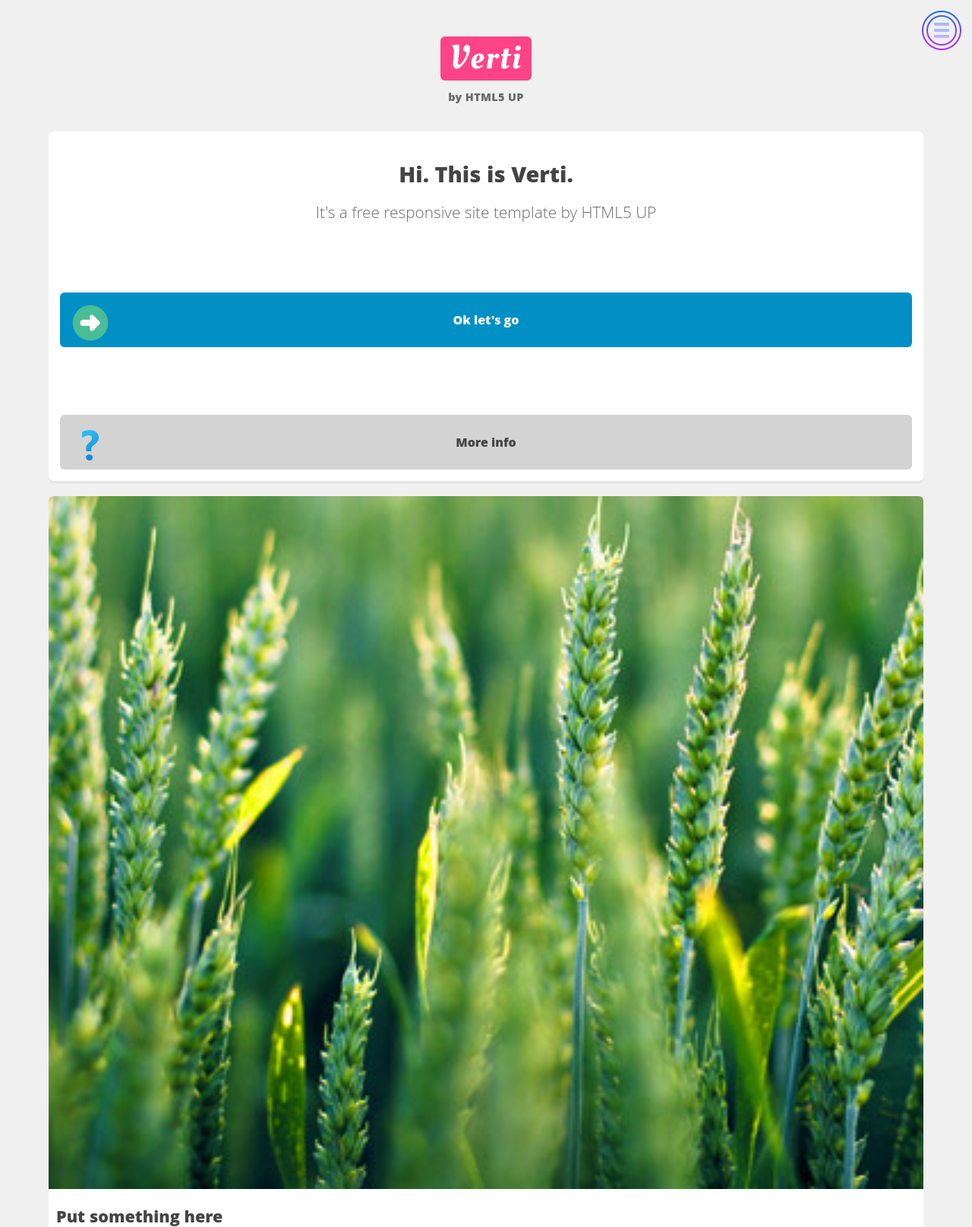
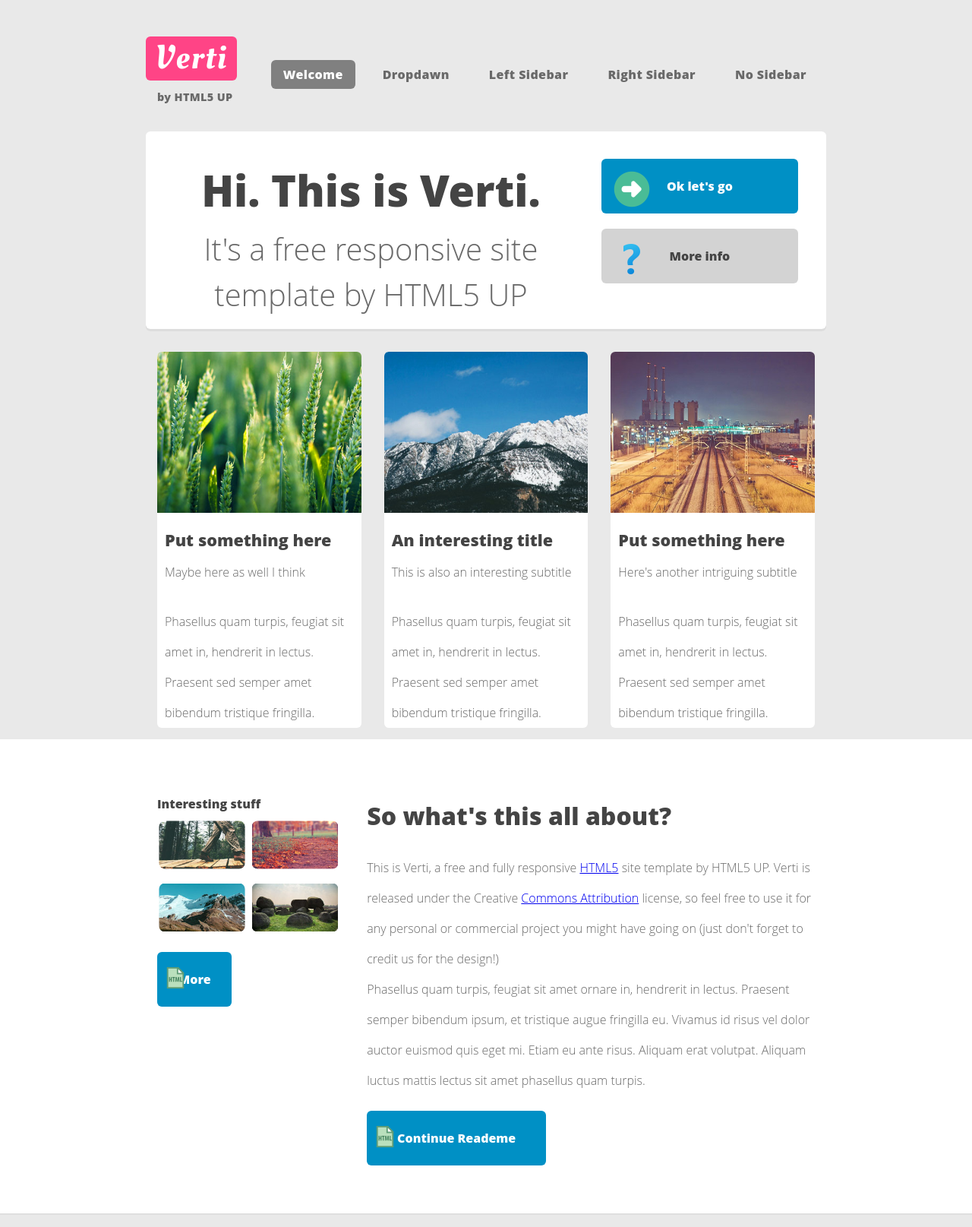
Before and after one commit to ShalaevRoman/Verti, a plain HTML site: page index.html in a window 1280 px wide. Shown: the top 1615 px of the page at 76% size. Drawn offline with Linux system fonts and the light colour scheme.

Commit message:
add styles for min-width 740px 980px 1280px

```diff
--- a/css/style.css
+++ b/css/style.css
@@ -1,5 +1,5 @@
 body {
-  background-color: #f0f0f0;
+  background-color: #e9e9e9;
   background-position: top left, top left;
   background-repeat: repeat-x, repeat;
   background-size: 100% 30em, auto;
@@ -49,15 +49,8 @@ body {
   font-size: 0.9em;
 }
 
-/* #toggle,
-.toggle {
-  z-index: 2;
-  display: none;
-} */
-
 .nav__list {
   transition: all 1s ease;
-  height: 100%;
   left: -275px;
   position: fixed;
   top: 0;
@@ -93,6 +86,7 @@ body {
 .nav__item {
   padding: 5%;
   border-bottom: 1px solid grey;
+  transition: 1s;
 }
 
 .nav__link,
@@ -255,19 +249,20 @@ body {
 
 /* Main style start */
 
-.main__wrapper {
+.main {
   background-color: white;
   box-shadow: inset 0px -2px 0px 0px #dfdfdf;
 }
 
 .aboutus {
-  width: 80%;
+  width: 100%;
+  margin: 0 auto;
   padding-bottom: 50px;
   border-bottom: 1px solid rgb(155, 155, 155);
 }
 
 .aboutus__title {
-  font-size: 13pt;
+  font-size: 2rem;
   margin: 0 0 1em 0;
   color: #444;
   font-weight: 800;
@@ -305,7 +300,8 @@ body {
 }
 
 .container {
-  width: 80%;
+  width: 100%;
+  margin: 0 auto;
   padding-bottom: 30px;
 }
 
@@ -393,3 +389,219 @@ body {
 }
 
 /* Footer style end */
+
+/* min-width: 740px style start */
+
+@media screen and (min-width: 740px) {
+  .footer {
+    display: flex;
+    flex-direction: row;
+    flex-wrap: wrap;
+    justify-content: space-between;
+  }
+
+  .footer .footer__item {
+    width: 40%;
+    border-top: none;
+  }
+
+  .footer div:last-child {
+    flex-basis: 100%;
+  }
+
+  .copiright__list {
+    text-align: center;
+  }
+}
+
+@media screen and (min-width: 980px) {
+  .size {
+    width: 90%;
+    margin: 0 auto;
+  }
+
+  .header {
+    display: flex;
+    justify-content: space-between;
+    align-items: center;
+    width: 100%;
+  }
+
+  .logo {
+    display: flex;
+    flex-direction: row;
+    justify-content: space-between;
+    flex-wrap: wrap;
+  }
+
+  .logo span {
+    margin-left: 15px;
+    white-space: nowrap;
+  }
+
+  #toggle,
+  .toggle {
+    z-index: 2;
+    display: none;
+  }
+
+  .nav {
+    width: 100%;
+    flex-basis: 60%;
+  }
+
+  .nav__list {
+    width: 100%;
+    position: static;
+    display: flex;
+    flex-direction: row;
+    justify-content: space-between;
+    flex-wrap: nowrap;
+    background: none;
+    box-shadow: none;
+    padding: 0;
+  }
+
+  .nav__item {
+    position: relative;
+    line-height: 1em;
+    border-bottom: none;
+    white-space: nowrap;
+    transition: 2s;
+    padding: 10px;
+  }
+
+  .nav__link {
+    letter-spacing: 0.025em;
+    color: #696969;
+    text-decoration: none;
+    border-radius: 6px;
+    padding: 0.5em 1em 0.5em 1em;
+  }
+
+  .nav__item:not(:first-child):hover .nav__link {
+    background-color: white;
+    transition: 1s;
+  }
+
+  .nav__item:hover .subnav {
+    visibility: visible;
+    opacity: 1;
+  }
+
+  .subnav {
+    position: absolute;
+    width: 200px;
+    border-radius: 6px;
+    padding-top: 25px;
+    margin-top: 0;
+    visibility: hidden;
+    opacity: 0;
+    transition: 0.5s;
+  }
+
+  .subnav__item {
+    padding: 7%;
+    border: 1px solid rgba(238, 238, 238, 0.8);
+    background: white;
+    text-indent: 0.5rem;
+    transition: 0.5s;
+  }
+
+  .subnav__item:first-child {
+    border-top: 0;
+  }
+
+  .subnav__item:hover {
+    background: rgb(196, 196, 196);
+  }
+
+  .activ {
+    background: grey;
+    color: white;
+  }
+
+  .banner {
+    display: flex;
+    justify-content: space-around;
+  }
+
+  .banner__btn {
+    width: 30%;
+  }
+
+  .banner__block {
+    width: 60%;
+  }
+
+  .block__heading {
+    font-size: 3.5rem;
+  }
+
+  .block__txt {
+    font-size: 2.5rem;
+  }
+
+  .gallery {
+    display: flex;
+    justify-content: space-between;
+    align-items: center;
+  }
+
+  .gallery__item {
+    margin: 15px;
+  }
+
+  .main__wrapper {
+    display: flex;
+    flex-direction: row-reverse;
+    justify-content: space-between;
+    padding: 50px 0;
+  }
+
+  .aboutus {
+    flex-basis: 163%;
+    border-bottom: none;
+  }
+
+  .aboutus,
+  .container {
+    padding: 15px;
+  }
+
+  .container__btn,
+  .aboutus__btn {
+    width: 40%;
+  }
+
+  .footer {
+    display: flex;
+    flex-direction: row;
+    justify-content: space-between;
+  }
+
+  .footer .footer__item {
+    width: 25%;
+  }
+
+  .copiright__list {
+    display: flex;
+    flex-direction: row;
+    justify-content: center;
+  }
+
+  .copiright__item {
+    padding: 0 15px;
+  }
+
+  .copiright__item:not(:last-child) {
+    border-right: 1px solid rgba(206, 206, 206, 0.8);
+  }
+}
+
+@media screen and (min-width: 1280px) {
+  .size {
+    width: 70%;
+    margin: 0 auto;
+  }
+}
--- a/index.html
+++ b/index.html
@@ -91,8 +91,9 @@
                 </div>
             </div>
         </div>
-        <div class="main__wrapper">
-            <section class="aboutus size">
+        <div class="main">
+            <div class="main__wrapper size">
+                <section class="aboutus">
                     <h2 class="aboutus__title">So what's this all about?</h2>
                     <p class="aboutus__info">This is Verti, a free and fully responsive <a href="#">HTML5</a>  site template by HTML5 UP. Verti is released under the Creative <a href="#">Commons Attribution</a>  license, so feel free to use it for any personal or commercial project you might have going on (just don't forget to credit us for the design!)</p>
                     <p class="aboutus__info">Phasellus quam turpis, feugiat sit amet ornare in, hendrerit in lectus. Praesent semper bibendum ipsum, et tristique augue fringilla eu. Vivamus id risus vel dolor auctor euismod quis eget mi. Etiam eu ante risus. Aliquam erat volutpat. Aliquam luctus mattis lectus sit amet phasellus quam turpis.</p>
@@ -108,6 +109,7 @@
                     </div>
                     <a href="#" class="container__btn btn">More</a>
                 </section>
+            </div>
         </div>
         <div class="footer__wrapper">
             <footer class="footer size">
```
Lines whose indentation alone changed are shown as unchanged.
